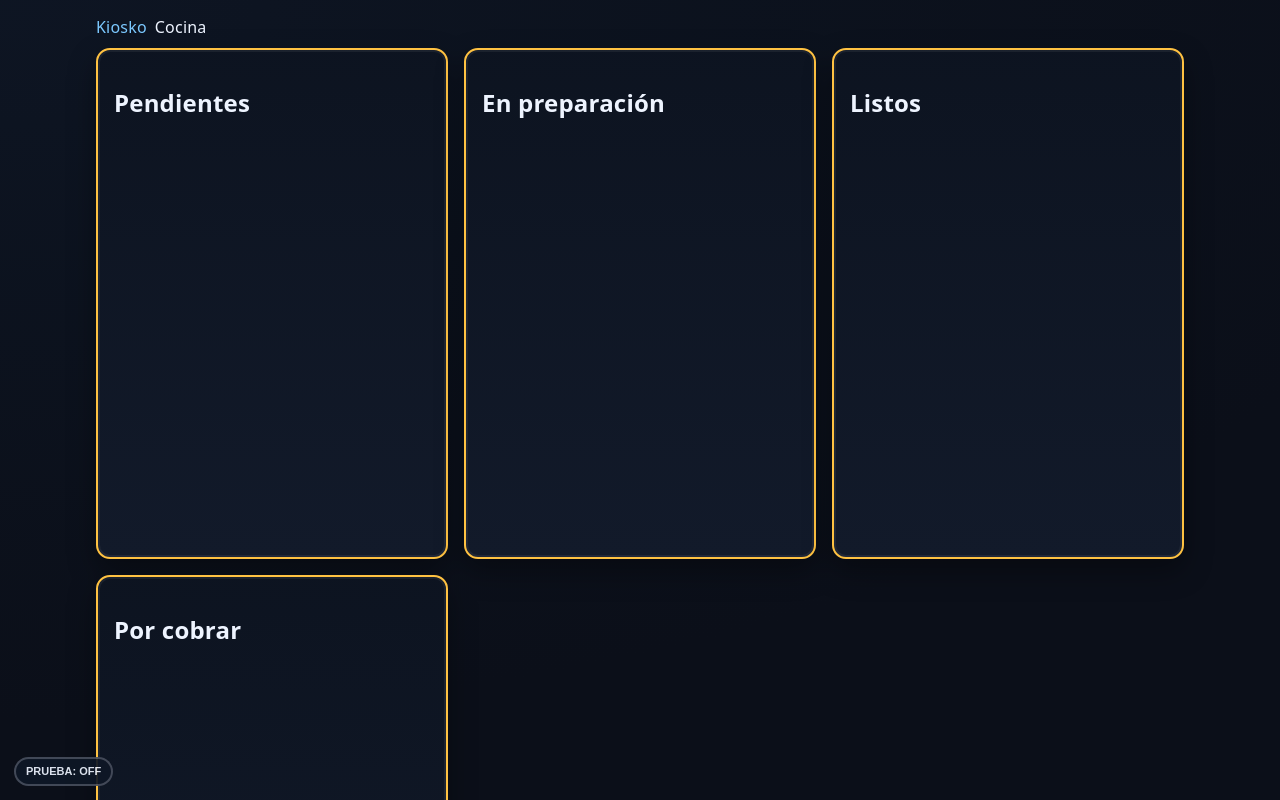
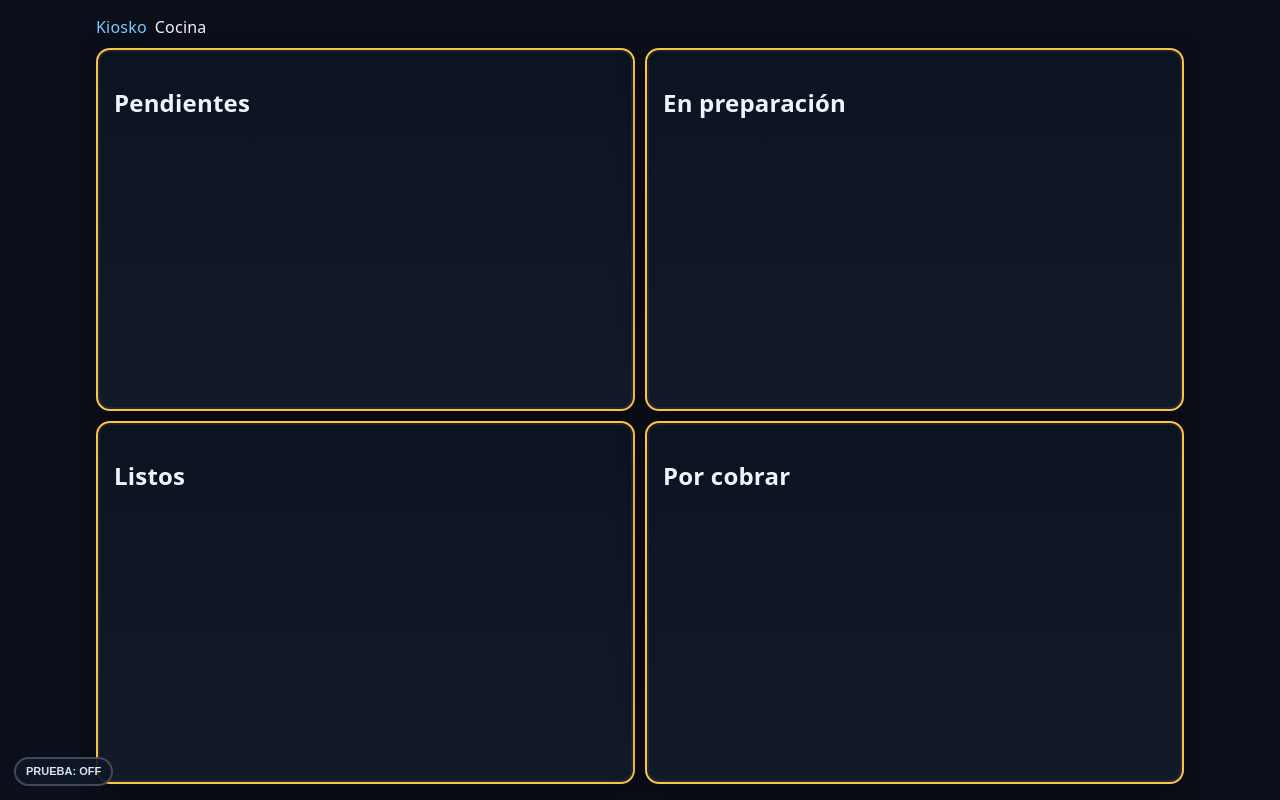
Before and after one commit to lexusm2p/prueba, a plain HTML site: page cocina/index.html in a window 1280 px wide. Drawn offline with Linux system fonts and the light colour scheme; no server answers; a web font is replaced by a local one.

Commit message:
Update index.html

```diff
--- a/cocina/index.html
+++ b/cocina/index.html
@@ -9,56 +9,74 @@
   <link rel="icon" href="../favicon.ico">
   <link rel="stylesheet" href="../shared/styles.css">
 
-  <!-- Parche anti “saltos” de scroll y viewport inestable -->
   <style>
-    /* Viewport estable (fija alto real del navegador móvil) */
-    html, body {
-      height: 100%;
-      overscroll-behavior-y: contain;
-      scroll-behavior: auto !important;
+    :root{ --vh: 1vh; }
+
+    /* 🔒 NO dejes que el body scrollee (Safari cambia su alto y “salta”) */
+    body.shell.fixed-root{
+      position: fixed;
+      inset: 0;
+      overflow: hidden;
+      touch-action: manipulation;
+      -webkit-overflow-scrolling: auto;
+      background: var(--bg, #0b1220);
     }
 
-    :root {
-      --vh: 1vh;
+    /* Contenedor principal ocupa 100% del alto visible real */
+    .container#appRoot{
+      height: calc(var(--vh) * 100);
+      display: flex;
+      flex-direction: column;
+      overflow: hidden; /* nada de scroll aquí */
     }
 
-    .shell, .container {
-      min-height: calc(var(--vh, 1vh) * 100);
+    /* Grid de columnas con scrollers internos */
+    .k-columns{
+      flex: 1;
+      display: grid;
+      grid-template-columns: 1fr 1fr;
+      gap: 10px;
+      min-height: 0;    /* clave para que los hijos puedan scrollear */
+      contain: layout;
+    }
+    @media (max-width: 900px){
+      .k-columns{ grid-template-columns: 1fr; }
     }
 
-    /* Cada columna actúa como límite de layout/paint y evita reflujo global */
-    .k-col {
-      contain: layout paint;
-      overflow-anchor: none;
-      will-change: contents;
-      min-height: 40vh;
+    .k-columns .card{
+      display: flex;
+      flex-direction: column;
+      min-height: 0;    /* permite que .col calcule altura */
+      contain: content;
     }
 
-    /* El contenedor principal no cambia de tamaño por errores de layout */
-    .k-columns {
-      contain: layout;
+    .k-columns .col{
+      flex: 1;
+      overflow: auto;                   /* 🔑 aquí sí hay scroll */
+      -webkit-overflow-scrolling: touch;
+      overscroll-behavior: contain;     /* no “tira” el scroll al body */
+      overflow-anchor: none;            /* evita anclajes automáticos */
+      min-height: 0;
+      contain: layout paint;
     }
 
-    /* Tarjetas contenidas, evita repintado global */
-    .k-card {
-      contain: content;
-    }
+    /* Evita scroll suave que acentúa el efecto */
+    html, body, .k-columns .col{ scroll-behavior: auto !important; }
   </style>
 
   <script>
-    // Fija --vh al alto real visible (para evitar saltos en móviles)
-    function setVH() {
+    // Altura de viewport real para móviles (evita saltos al aparecer la barra)
+    function setVH(){
       const h = (window.visualViewport?.height || window.innerHeight) * 0.01;
       document.documentElement.style.setProperty('--vh', h + 'px');
     }
     setVH();
-    window.addEventListener('resize', setVH, { passive: true });
-    window.addEventListener('orientationchange', setVH, { passive: true });
+    window.addEventListener('resize', setVH, { passive:true });
+    window.addEventListener('orientationchange', setVH, { passive:true });
   </script>
 </head>
 
-<body class="shell">
-
+<body class="shell fixed-root">
   <div class="container" role="main" id="appRoot">
     <div class="row" style="margin-bottom:10px">
       <a class="badge" href="../kiosk/">Kiosko</a>
@@ -70,22 +88,19 @@
     <div class="k-columns">
       <div class="card">
         <h2>Pendientes</h2>
-        <div id="col-pending" class="col k-col" aria-label="Órdenes pendientes"></div>
+        <div id="col-pending" class="col" aria-label="Órdenes pendientes"></div>
       </div>
-
       <div class="card">
         <h2>En preparación</h2>
-        <div id="col-progress" class="col k-col" aria-label="Órdenes en preparación"></div>
+        <div id="col-progress" class="col" aria-label="Órdenes en preparación"></div>
       </div>
-
       <div class="card">
         <h2>Listos</h2>
-        <div id="col-ready" class="col k-col" aria-label="Órdenes listas para entregar"></div>
+        <div id="col-ready" class="col" aria-label="Órdenes listas para entregar"></div>
       </div>
-
       <div class="card">
         <h2>Por cobrar</h2>
-        <div id="col-bill" class="col k-col" aria-label="Órdenes por cobrar"></div>
+        <div id="col-bill" class="col" aria-label="Órdenes por cobrar"></div>
       </div>
     </div>
   </div>
@@ -94,49 +109,22 @@
   <script type="module" src="./app.js"></script>
 
   <!-- ====== LEGACY (sin módulos) ====== -->
-  <!-- Polyfills mínimos para iOS viejito -->
   <script nomodule src="https://cdn.jsdelivr.net/npm/promise-polyfill@8/dist/polyfill.min.js"></script>
   <script nomodule src="https://cdn.jsdelivr.net/npm/whatwg-fetch@3/dist/fetch.umd.js"></script>
   <script nomodule>
-    // console seguro
-    (function(){
-      if(!window.console){
-        window.console = {};
-        ['log','warn','error','info'].forEach(function(m){console[m]=function(){}});
-      }
-    })();
-
-    // Element.closest
+    (function(){ if(!window.console){window.console={};['log','warn','error','info'].forEach(function(m){console[m]=function(){}});} })();
     if (!Element.prototype.closest) {
       Element.prototype.closest = function(s) {
         var el = this; if(!document.documentElement.contains(el)) return null;
-        do { if(el.matches && el.matches(s)) return el; el = el.parentElement || el.parentNode; }
-        while (el !== null && el.nodeType === 1);
+        do { if(el.matches && el.matches(s)) return el; el = el.parentElement || el.parentNode; } while (el && el.nodeType === 1);
         return null;
       };
     }
-
-    // NodeList.forEach
-    if (window.NodeList && !NodeList.prototype.forEach) {
-      NodeList.prototype.forEach = Array.prototype.forEach;
-    }
-
-    // Object.assign
-    if (!Object.assign) Object.assign = function(t){
-      for(var i=1;i<arguments.length;i++){
-        var s=arguments[i]||{};
-        for(var k in s){ if(Object.prototype.hasOwnProperty.call(s,k)) t[k]=s[k]; }
-      }
-      return t;
-    };
-
-    // String.includes
-    if (!String.prototype.includes) {
-      String.prototype.includes = function(s, i){ return this.indexOf(s, i||0) !== -1; };
-    }
+    if (window.NodeList && !NodeList.prototype.forEach) NodeList.prototype.forEach = Array.prototype.forEach;
+    if (!Object.assign) Object.assign = function(t){ for(var i=1;i<arguments.length;i++){ var s=arguments[i]||{}; for(var k in s){ if(Object.prototype.hasOwnProperty.call(s,k)) t[k]=s[k]; } } return t; };
+    if (!String.prototype.includes) String.prototype.includes = function(s, i){ return this.indexOf(s, i||0) !== -1; };
   </script>
 
-  <!-- Libs/DB en modo legacy -->
   <script nomodule src="../shared/compat.js"></script>
   <script nomodule src="../shared/notify.legacy.js"></script>
   <script nomodule src="../shared/db.legacy.js"></script>
```
